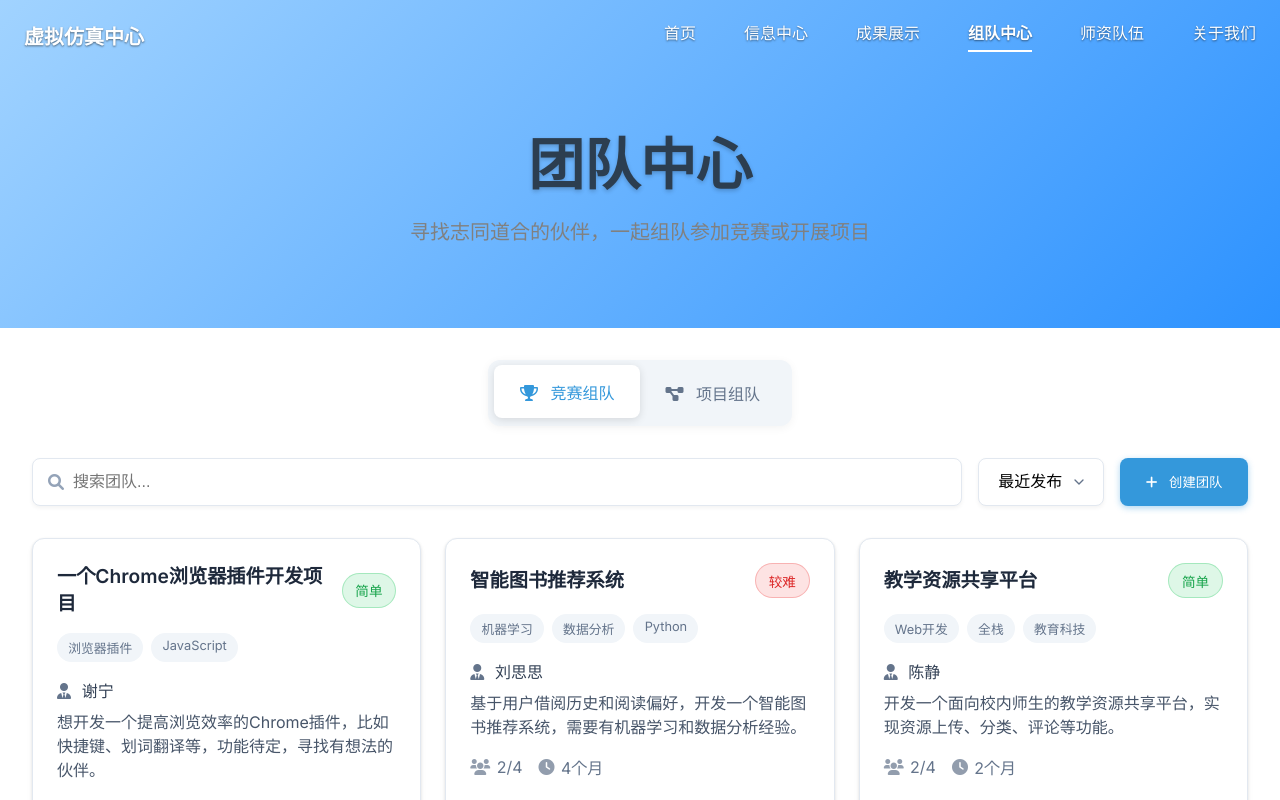
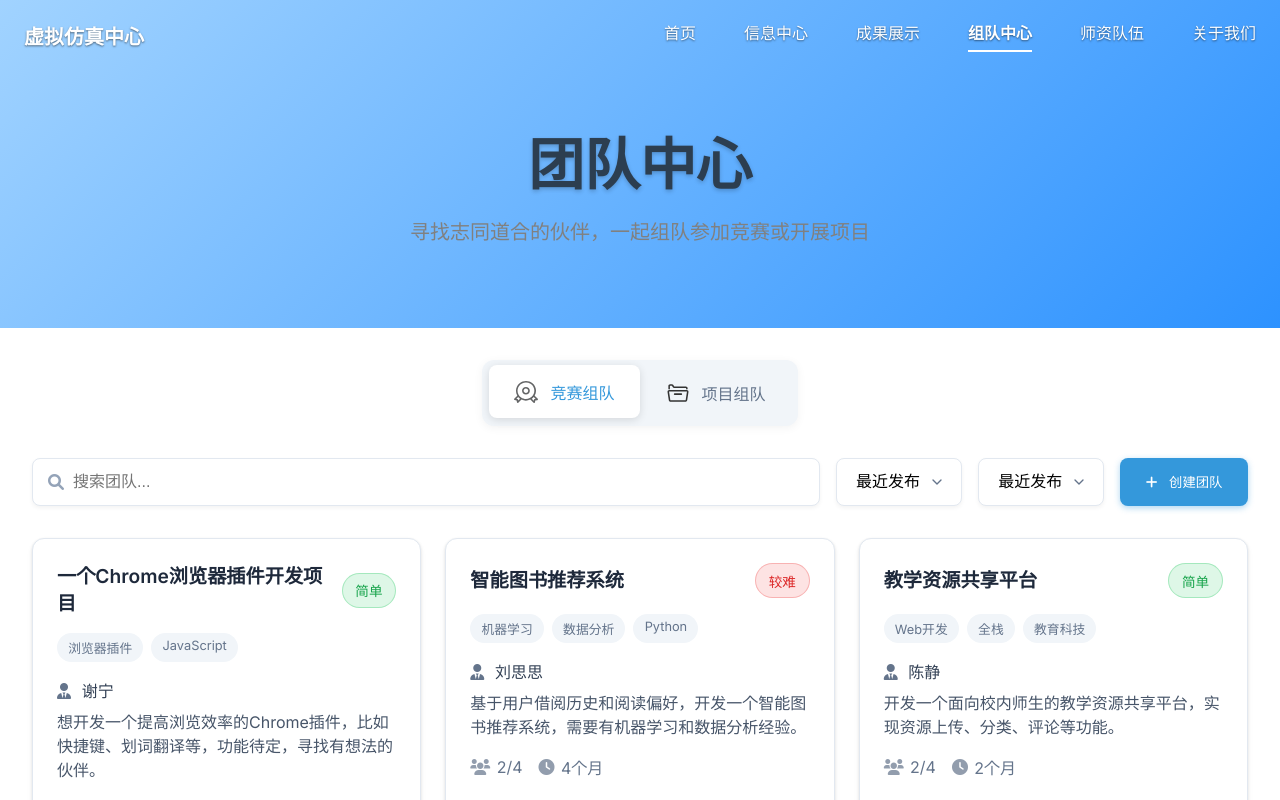
Before and after one commit to jinjie0703/virtual_simulation_center, a Vue app: page /team_center in a window 1280 px wide. Shown: the top 800 px of the page. Built offline with nearby package versions, Linux system fonts and the light colour scheme.

Commit message:
修复图标，添加筛选按钮

```diff
--- a/src/views/team_center/TeamCenter.vue
+++ b/src/views/team_center/TeamCenter.vue
@@ -13,13 +13,20 @@
           :class="['tab-button', { active: activeTab === 'competition' }]"
           @click="activeTab = 'competition'"
         >
-          <i class="fas fa-trophy"></i> 竞赛组队
+          <img
+            src="@/assets/team_center/competition.svg"
+            alt="竞赛组队图标"
+            class="competition-icon"
+          />
+          <span>竞赛组队</span>
         </button>
         <button
           :class="['tab-button', { active: activeTab === 'project' }]"
           @click="activeTab = 'project'"
         >
-          <i class="fas fa-project-diagram"></i> 项目组队
+          <!-- <i class="fas fa-project-diagram"></i> 项目组队 -->
+          <img src="@/assets/team_center/project.svg" alt="项目组队图标" class="project-icon" />
+          <span>项目组队</span>
         </button>
       </div>
     </div>
@@ -28,6 +35,12 @@
       <div class="search-box">
         <i class="fas fa-search"></i>
         <input v-model="searchQuery" type="text" placeholder="搜索团队..." />
+      </div>
+      <div class="filter-options">
+        <select v-model="filterOption">
+          <option value="recent">最近发布</option>
+          <option value="popular">最受欢迎</option>
+        </select>
       </div>
       <div class="filter-options">
         <select v-model="filterOption">
@@ -257,6 +270,9 @@ const clearFilters = () => {
   box-shadow: 0 2px 10px rgba(0, 0, 0, 0.05);
 }
 .tab-button {
+  display: inline-flex;
+  align-items: center;
+  gap: 12px;
   padding: 0.9rem 1.6rem;
   border: none;
   background-color: transparent;
@@ -280,6 +296,14 @@ const clearFilters = () => {
 }
 .tab-button i {
   margin-right: 0.5rem;
+}
+.competition-icon {
+  width: 24px;
+  height: 24px;
+}
+.project-icon {
+  width: 24px;
+  height: 24px;
 }
 .search-filter-container {
   display: flex;
```
